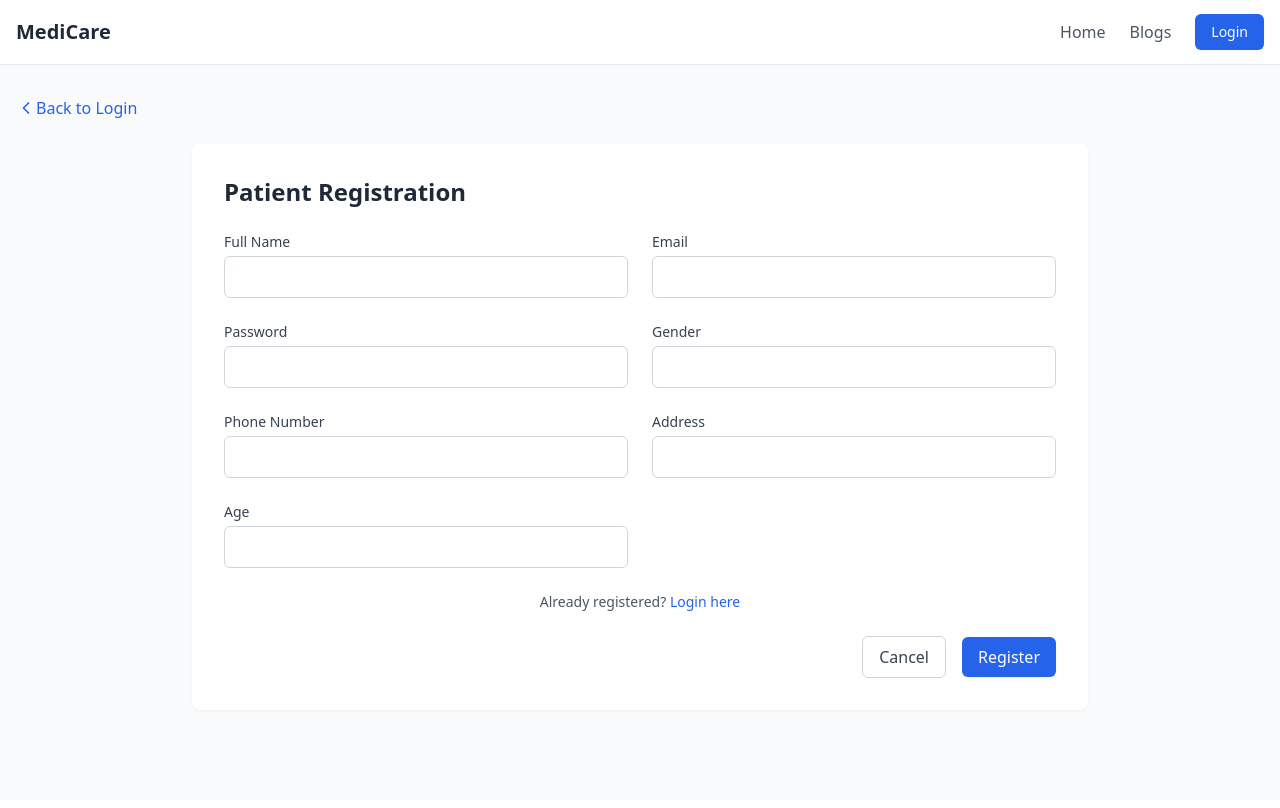
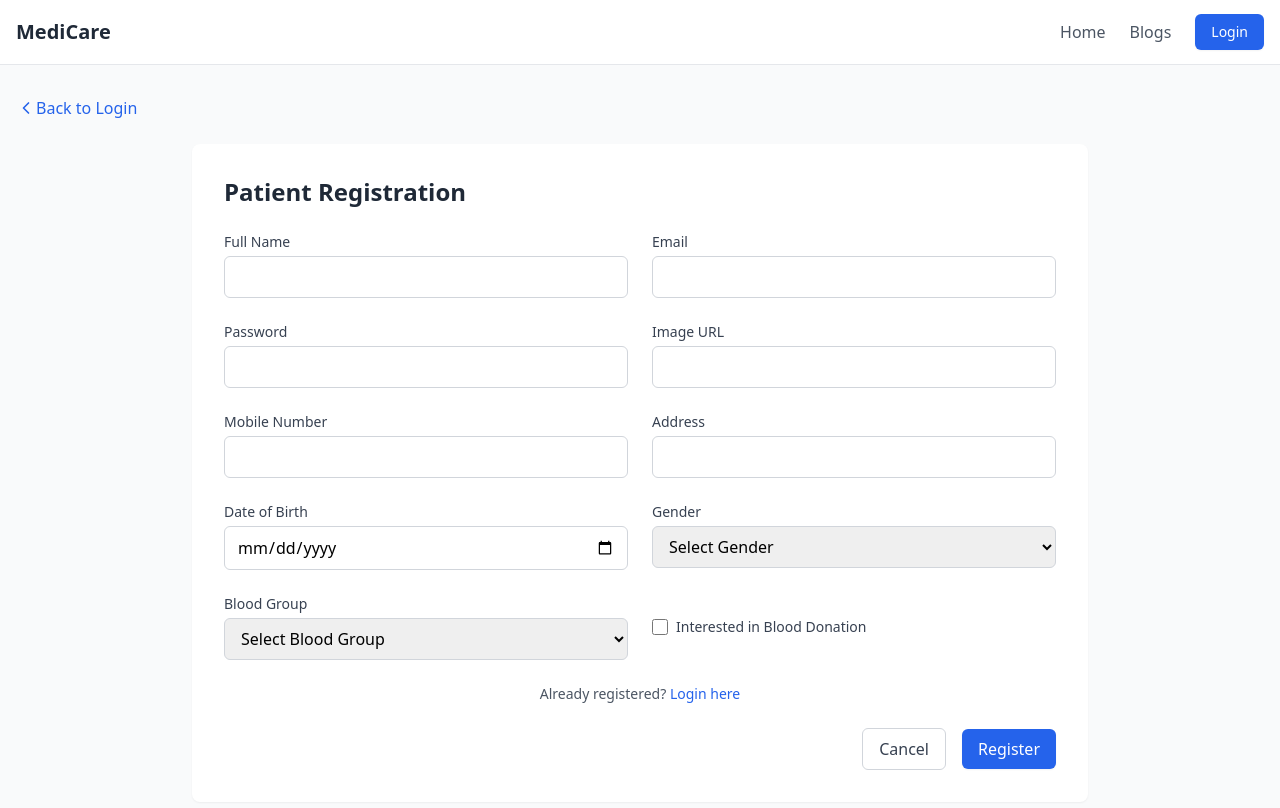
Before and after one commit to TharunPatel20/hms-fe, a React (Vite) app: page /register/patient in a window 1280 px wide. Shown: the top 808 px of the page. Built offline with nearby package versions, Linux system fonts and the light colour scheme.

Commit message:
patient registration

```diff
--- a/package.json
+++ b/package.json
@@ -35,6 +35,6 @@
     "tailwindcss": "^3.4.17",
     "typescript": "^5.5.3",
     "typescript-eslint": "^8.3.0",
-    "vite": "^5.4.2"
+    "vite": "^6.3.5"
   }
 }
--- a/src/components/forms/LoginForm.jsx
+++ b/src/components/forms/LoginForm.jsx
@@ -9,7 +9,7 @@ import { useAuthStore } from "../../store/authStore";
 
 const endpointMap = {
   doctor: "/api/hms/login/doctor",
-  patient: "/api/hms/patient/login",
+  patient: "/api/patient/login",
   admin: "/api/hms/login/admin",
 };
 
@@ -36,9 +36,9 @@ const LoginForm = ({ role, onSuccess, onBack }) => {
       try {
         const endpoint = endpointMap[role];
         const response = await axios.post(`http://localhost:6969${endpoint}`, values);
-        console.log(response.data.data.body);
+        console.log(response.data.data);
         localStorage.setItem("role", role);
-        localStorage.setItem("token", response.data.data.body.token); // Assuming token is returned
+        localStorage.setItem("token", response.data.data.token); // Assuming token is returned
 
         // Update global store or use context
         login(role, response.data);
--- a/src/components/forms/PatientRegistrationForm.jsx
+++ b/src/components/forms/PatientRegistrationForm.jsx
@@ -1,4 +1,4 @@
-import React from "react"
+// import React from "react"
 import { useFormik } from "formik"
 import * as Yup from "yup"
 import axios from "axios"
@@ -8,32 +8,52 @@ import Button from "../common/Button"
 const PatientRegistrationForm = () => {
   const navigate = useNavigate()
 
+  const bloodGroups = [
+    { label: "A+", value: "A_POSITIVE" },
+    { label: "A-", value: "A_NEGATIVE" },
+    { label: "B+", value: "B_POSITIVE" },
+    { label: "B-", value: "B_NEGATIVE" },
+    { label: "AB+", value: "AB_POSITIVE" },
+    { label: "AB-", value: "AB_NEGATIVE" },
+    { label: "O+", value: "O_POSITIVE" },
+    { label: "O-", value: "O_NEGATIVE" }
+  ]
+
+  const genders = [
+    { label: "Male", value: "MALE" },
+    { label: "Female", value: "FEMALE" }
+  ]
+
   const formik = useFormik({
     initialValues: {
       name: "",
       email: "",
       password: "",
+      imageUrl: "",
+      address: "",
+      mobileNo: "",
+      dateOfBirth: "",
+      bloodGroup: "",
       gender: "",
-      phone: "",
-      address: "",
-      age: ""
+      interestedInBloodDonate: false
     },
     validationSchema: Yup.object({
       name: Yup.string().required("Name is required"),
-      email: Yup.string().email("Invalid email").required("Email is required"),
+      email: Yup.string().email("Invalid email format").required("Email is required"),
       password: Yup.string().required("Password is required"),
+      imageUrl: Yup.string().required("Image URL is required"),
+      address: Yup.string().required("Address is required"),
+      mobileNo: Yup.string()
+        .matches(/^880\d{10}$/, "Mobile number must start with '880' and be followed by 10 digits")
+        .required("Mobile number is required"),
+      dateOfBirth: Yup.date().required("Date of birth is required"),
+      bloodGroup: Yup.string().required("Blood group is required"),
       gender: Yup.string().required("Gender is required"),
-      phone: Yup.string()
-        .matches(/^\d{10}$/, "Phone must be 10 digits")
-        .required("Phone is required"),
-      address: Yup.string().required("Address is required"),
-      age: Yup.number()
-        .min(0, "Age must be positive")
-        .required("Age is required")
+      interestedInBloodDonate: Yup.boolean()
     }),
     onSubmit: async values => {
       try {
-        await axios.post("http://localhost:8080/api/patients/register", values)
+        await axios.post("http://localhost:6969/api/patient/register", values)
         navigate("/login")
       } catch (error) {
         console.error("Registration failed:", error)
@@ -49,16 +69,13 @@ const PatientRegistrationForm = () => {
           { label: "Full Name", name: "name", type: "text" },
           { label: "Email", name: "email", type: "email" },
           { label: "Password", name: "password", type: "password" },
-          { label: "Gender", name: "gender", type: "text" },
-          { label: "Phone Number", name: "phone", type: "text" },
-          { label: "Address", name: "address", type: "textarea" },
-          { label: "Age", name: "age", type: "number" }
+          { label: "Image URL", name: "imageUrl", type: "text" },
+          { label: "Mobile Number", name: "mobileNo", type: "text" },
+          { label: "Address", name: "address", type: "text" },
+          { label: "Date of Birth", name: "dateOfBirth", type: "date" }
         ].map(field => (
           <div key={field.name}>
-            <label
-              htmlFor={field.name}
-              className="block text-sm font-medium text-gray-700 mb-1"
-            >
+            <label htmlFor={field.name} className="block text-sm font-medium text-gray-700 mb-1">
               {field.label}
             </label>
             <input
@@ -75,13 +92,85 @@ const PatientRegistrationForm = () => {
               } rounded-md focus:outline-none focus:ring-2 focus:ring-blue-500`}
             />
             {formik.touched[field.name] && formik.errors[field.name] && (
-              <p className="text-sm text-red-600 mt-1">
-                {formik.errors[field.name]}
-              </p>
+              <p className="text-sm text-red-600 mt-1">{formik.errors[field.name]}</p>
             )}
           </div>
         ))}
+
+        {/* Gender Dropdown */}
+        <div>
+          <label htmlFor="gender" className="block text-sm font-medium text-gray-700 mb-1">
+            Gender
+          </label>
+          <select
+            id="gender"
+            name="gender"
+            value={formik.values.gender}
+            onChange={formik.handleChange}
+            onBlur={formik.handleBlur}
+            className={`w-full px-3 py-2 border ${
+              formik.touched.gender && formik.errors.gender
+                ? "border-red-400"
+                : "border-gray-300"
+            } rounded-md focus:outline-none focus:ring-2 focus:ring-blue-500`}
+          >
+            <option value="">Select Gender</option>
+            {genders.map(option => (
+              <option key={option.value} value={option.value}>
+                {option.label}
+              </option>
+            ))}
+          </select>
+          {formik.touched.gender && formik.errors.gender && (
+            <p className="text-sm text-red-600 mt-1">{formik.errors.gender}</p>
+          )}
         </div>
+
+        {/* Blood Group Dropdown */}
+        <div>
+          <label htmlFor="bloodGroup" className="block text-sm font-medium text-gray-700 mb-1">
+            Blood Group
+          </label>
+          <select
+            id="bloodGroup"
+            name="bloodGroup"
+            value={formik.values.bloodGroup}
+            onChange={formik.handleChange}
+            onBlur={formik.handleBlur}
+            className={`w-full px-3 py-2 border ${
+              formik.touched.bloodGroup && formik.errors.bloodGroup
+                ? "border-red-400"
+                : "border-gray-300"
+            } rounded-md focus:outline-none focus:ring-2 focus:ring-blue-500`}
+          >
+            <option value="">Select Blood Group</option>
+            {bloodGroups.map(option => (
+              <option key={option.value} value={option.value}>
+                {option.label}
+              </option>
+            ))}
+          </select>
+          {formik.touched.bloodGroup && formik.errors.bloodGroup && (
+            <p className="text-sm text-red-600 mt-1">{formik.errors.bloodGroup}</p>
+          )}
+        </div>
+
+        {/* Interested in Blood Donation Checkbox */}
+        <div className="flex items-center mt-4 md:mt-0">
+          <input
+            id="interestedInBloodDonate"
+            name="interestedInBloodDonate"
+            type="checkbox"
+            checked={formik.values.interestedInBloodDonate}
+            onChange={formik.handleChange}
+            className="h-4 w-4 text-blue-600 focus:ring-blue-500 border-gray-300 rounded"
+          />
+          <label htmlFor="interestedInBloodDonate" className="ml-2 block text-sm text-gray-700">
+            Interested in Blood Donation
+          </label>
+        </div>
+      </div>
+
       <div className="text-center mt-6 text-sm text-gray-600">
         Already registered?{" "}
         <button
@@ -94,11 +183,7 @@ const PatientRegistrationForm = () => {
       </div>
 
       <div className="flex items-center gap-4 justify-end">
-        <Button
-          type="button"
-          variant="outline"
-          onClick={() => navigate("/login")}
-        >
+        <Button type="button" variant="outline" onClick={() => navigate("/login")}>
           Cancel
         </Button>
         <Button type="submit" variant="primary" isLoading={formik.isSubmitting}>
```
Also changed, not shown: 1 other file (tests, documents, lock files or other folders). Lines whose indentation alone changed are shown as unchanged.
